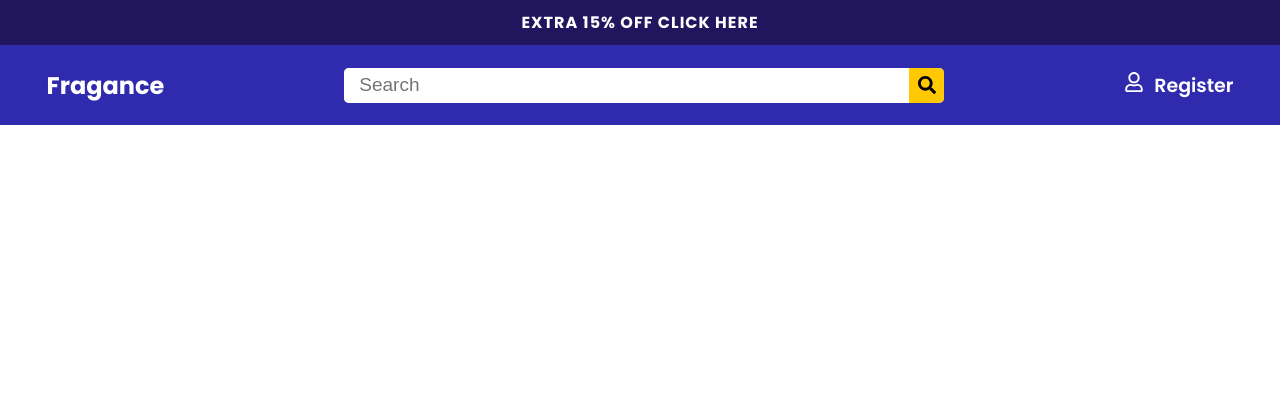
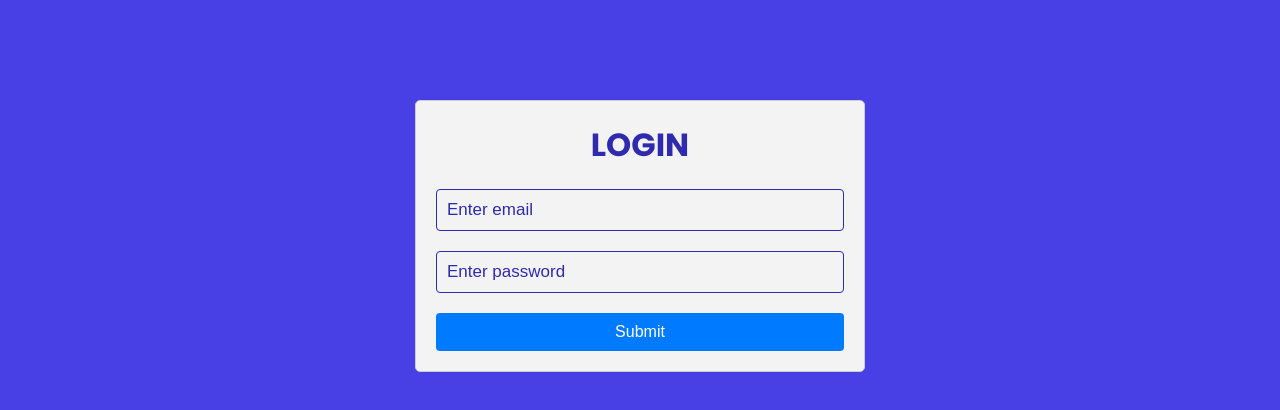
Before and after one commit to mehrojalieev/makeup-store, a React (Create React App) app: page /login in a window 1280 px wide. Shown: the top 410 px of the page. Built offline with nearby package versions, Linux system fonts and the light colour scheme; no server answers.

Commit message:
Finished Login

```diff
--- a/src/layout/nav/Nav.jsx
+++ b/src/layout/nav/Nav.jsx
@@ -23,7 +23,7 @@ const Nav = (props) => {
   useEffect(() => {
     props.loadCurrency(getCurrency)
   }, [getCurrency])
-  return pathname.includes("/signup") ? null : (
+  return pathname.includes("/signup") || pathname.includes("/login") ? null : (
     <nav>
         <div className="sale-card">
           <h3>EXTRA 15% OFF CLICK HERE</h3>
--- a/src/routes/RouteController.jsx
+++ b/src/routes/RouteController.jsx
@@ -6,6 +6,7 @@ import Cart from '../components/cart/Cart'
 import Category from '../components/category/Category'
 import Favourite from '../components/favourite/Favourite'
 import SignUp from './sub-routes/signup/SignUp'
+import Login from './sub-routes/login/Login'
 
 const RouteController = () => {
   return (
@@ -14,6 +15,7 @@ const RouteController = () => {
         <Route path='/' element={<Home />} />
         <Route path='cart' element={<Cart />} />
           <Route path='signup' element={<SignUp/>}/>
+          <Route path='login' element={<Login/>}/>
         <Route path='favourite' element={<Favourite />} />
         <Route path='category/:categ' element={<Category />} />
         <Route path='/single-product/:id' element={<SingleProduct />} />
--- /dev/null
+++ b/src/routes/sub-routes/login/Login.jsx
@@ -0,0 +1,37 @@
+import { useRef, useState } from "react"
+import "./Login.scss"
+
+const Login = () => {
+
+    const userData = JSON.parse(localStorage.getItem("user"))
+    console.log(userData);
+
+    const [email, setEmail] = useState('')
+    const [password, setPassword] = useState('')
+
+
+    const submitBtn = useRef()
+    const sbtBtn = submitBtn.current
+
+const handleLoginUser = (e) => {
+    if(userData.email === email && userData.password === password){
+       setTimeout(() => {
+        window.location.pathname = '/'
+    }, 1600)
+    }
+}
+
+
+  return (
+    <div className="form-backdrop">
+    <form onSubmit={handleLoginUser}  className="form-container">
+      <h1>LOGIN</h1>
+      <input onChange={(e) => setEmail(e.target.value)} autoComplete="off" type="email" id="email" name="email" placeholder="Enter email" className="form-control" />
+      <input onChange={(e) => setPassword(e.target.value)} autoComplete="off" type="password" id="password" name="password" placeholder="Enter password" className="form-control" />
+      <button ref={submitBtn} type="submit" className="submit-btn">Submit</button>
+    </form>
+  </div>
+  )
+}
+
+export default Login
--- /dev/null
+++ b/src/routes/sub-routes/login/Login.scss
@@ -0,0 +1,67 @@
+.form-backdrop{
+    width: 100%;
+    height: 100vh;
+    background-color: #483fe4;
+    position: fixed;
+  }
+  .form-container {
+    display: flex;
+    flex-direction: column;
+    gap: 20px 0;
+    max-width: 450px;
+    margin:100px auto 0;
+    padding: 20px;
+    border: 1px solid #ccc;
+    border-radius: 10px;
+    border-radius: 5px;
+    background-color: #f3f3f3;
+    h1{
+      text-align: center;
+      color: #302aaf;
+    }
+  }
+
+  .form-control {
+    width: 100%;
+    padding: 10px;
+    font-size: 17px;
+    border-radius: 4px;
+    border: 1.5px solid #302aaf;
+    color: #000;
+    background: transparent;
+    outline: none;
+    transition: 0.2s  ;
+    &::placeholder{
+      color: #302aaf;
+    }
+    &:hover{
+      box-shadow:  0 0 7px  #302aaf;
+    }
+    &:focus{
+      box-shadow:  0 0 5px  #302aaf;
+    }
+  }
+  input[type=number]::-webkit-inner-spin-button{
+    appearance: none;
+  }
+
+  /* Submit button style */
+  .submit-btn {
+    padding: 10px 20px;
+    background-color: #007bff;
+    color: #fff;
+    border: none;
+    border-radius: 4px;
+    cursor: pointer;
+    font-size: 16px;
+  }
+
+  /* Submit button hover style */
+  .submit-btn:hover {
+    background-color: #0056b3;
+
+  }
+  .submitBtnstyle{
+    cursor: not-allowed;
+    opacity: 0.7;
+  }
```
